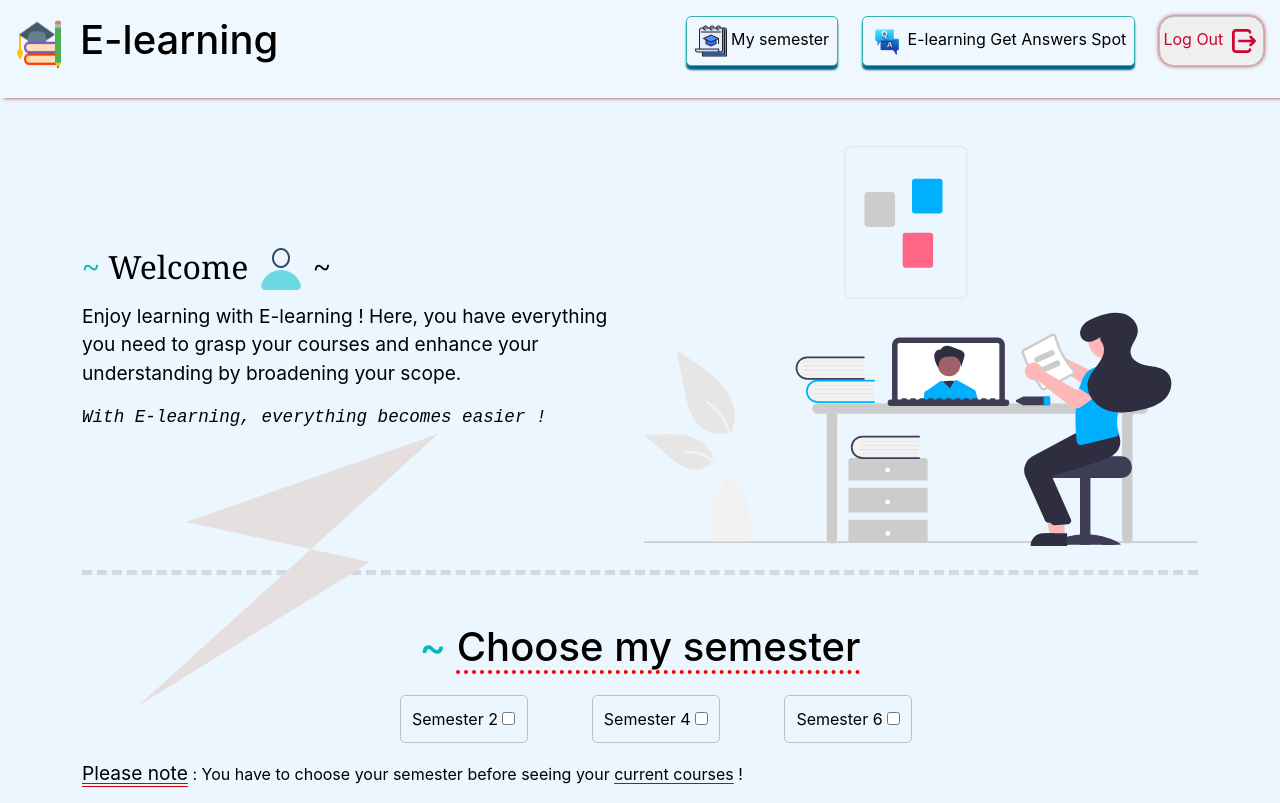
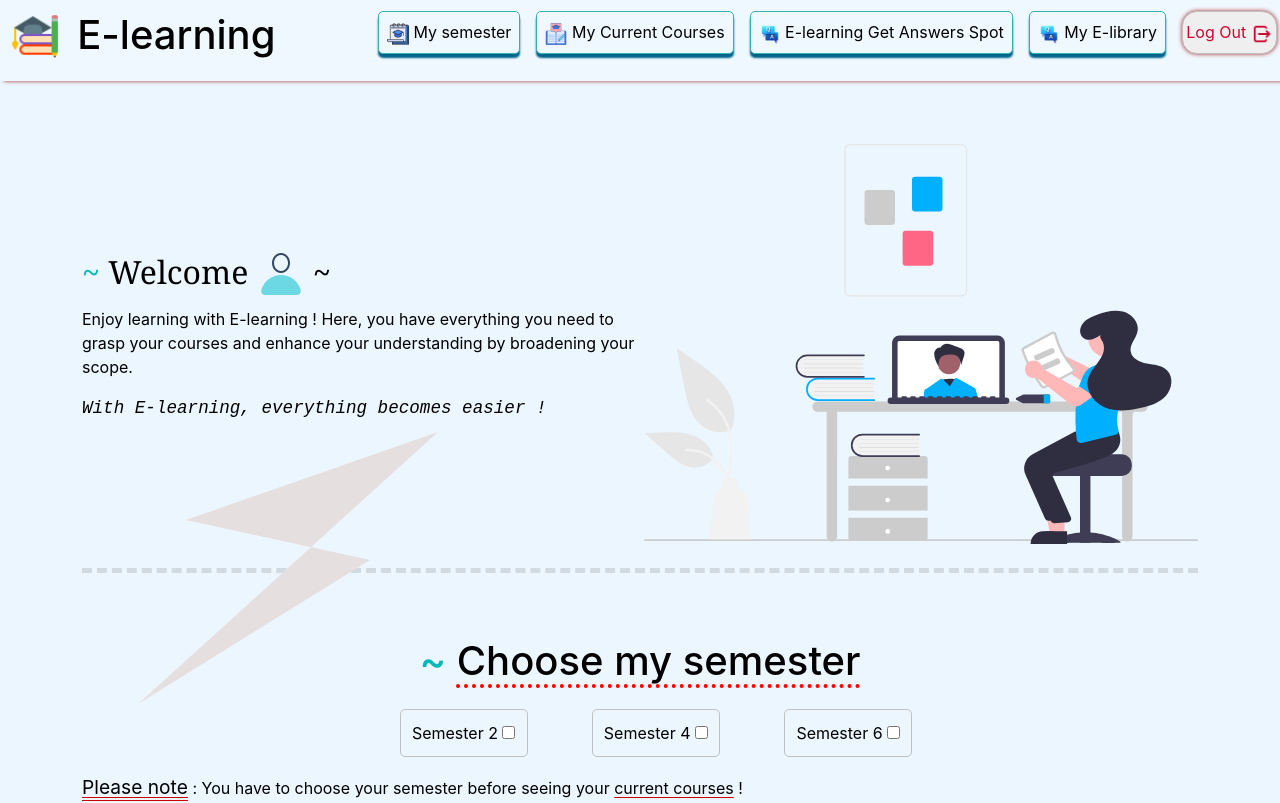
Before and after one commit to RID-Techs/E-learning-learning-space-front, a React (Vite) app: page /Home in a window 1280 px wide. Shown: the top 803 px of the page. Built offline with nearby package versions, Linux system fonts and the light colour scheme.

Commit message:
New Modification with E-library addition

```diff
--- a/src/Components/Home.jsx
+++ b/src/Components/Home.jsx
@@ -3,6 +3,7 @@ import logo from "/learns.png";
 import semester from "/semester_2.png";
 import Answers from "/answerss.png";
 import user from "/user.png";
+import courses from "/coursess.png";
 import warning from "/warning.png";
 import download from "/download.png";
 import docs from "/doc.png";
@@ -101,19 +102,66 @@ import Literature_and_media from "../Docs/Semester_6/Literature_and_media.pdf";
 import Literature_and_media_Exam_21_22 from "../Docs/Semester_6/Literature_and_media_Exam_21_22.pdf";
 import Literature_and_media_Exam_22_23 from "../Docs/Semester_6/Literature_and_media_Exam_22_23.pdf";
 
+import { toast, Zoom } from 'react-toastify';
 import { useEffect, useState } from "react";
 import { useNavigate } from "react-router-dom";
 
 export function Home() {
   const navigate = useNavigate()
-//   const LogOut = () => {
-//     toast.success("You have just logged out !", {
-//         theme: "light",
-//         position:"top-center",
-//         autoClose: 2000,
-//         transition: Zoom
-//     })
-// }
+  const LogOut = () => {
+    toast.warn("You have just quit your session !", {
+        theme: "light",
+        position:"top-center",
+        autoClose: 2000,
+        transition: Zoom
+    })
+}
+
+  useEffect(() => {
+
+    function One () {
+      const headerHeight = document.querySelector(".header-wraper").offsetHeight
+              const TargetElement = document.getElementById("welcome-message")
+
+              if(TargetElement && window.innerWidth <= 476){
+                  window.scrollTo({
+                      top: TargetElement.offsetTop - headerHeight,
+                      behavior: "smooth"
+                  })
+              }
+    }
+
+    One()
+
+    function Position () {
+      const headerHeight = document.querySelector(".header-wraper")
+      if (!headerHeight) {
+          console.error("Header element not found.");
+          return;
+      }
+      const GetHeight = headerHeight.offsetHeight
+
+      const AllLinks = document.querySelectorAll("a[href^='#']")
+
+      AllLinks.forEach((eachLink) => {
+          eachLink.addEventListener("click", (e) => {
+              e.preventDefault()
+              const TargetId = eachLink.getAttribute("href").substring(1)
+              const TargetElement = document.getElementById(TargetId)
+
+              if(TargetElement){
+                  window.scrollTo({
+                      top: TargetElement.offsetTop - GetHeight,
+                      behavior: "smooth"
+                  })
+              }
+
+          })
+      })
+  }
+
+  Position()
+  }, [])
 
   const hola = localStorage.getItem("User")
   const [checked_1, setChecked_1] = useState(false);
@@ -241,7 +289,8 @@ export function Home() {
     },
     { id: 20,
       name: "Méthodologie de Traduction",
-      url: Traduction
+      url: Traduction,
+      Traduction_rectification: true
     },
     { id: 21,
       name: "Méthodologie de Traduction_Exam_19_20",
@@ -249,8 +298,7 @@ export function Home() {
     },
     { id: 22,
       name: "Méthodologie de Traduction_Exam_20_21",
-      url: Traduction_Exam_20_21,
-      Traduction_rectification: true
+      url: Traduction_Exam_20_21
     },
     { id: 23,
       name: "Méthodologie de Traduction_Exam_22_23",
@@ -433,7 +481,7 @@ export function Home() {
   ];
 
   const LoggedOut = () => {
-      localStorage.removeItem("User")
+      LogOut()
       setTimeout(() => {
         navigate("/")
       }, 1000)
@@ -445,39 +493,51 @@ export function Home() {
       <div className="container-fluid header-wraper">
         <div className="header-holder">
           <header>
-            <img src={logo} alt="E-learning" />
+            <img height={50} src={logo} alt="E-learning" />
             <h1>E-learning</h1>
           </header>
-        </div>
 
         <div className="header-elements">
           <ul>
-              <a href="#Enjoy">
+              <a href="#my">
             <li>
                 {" "}
-                <img height={32} src={semester} alt="Semester" /> My semester{" "}
+                <img height={22} src={semester} alt="Semester" /> My semester{" "}
+            </li>
+              </a>
+              <a href="#my-courses">
+            <li>
+                {" "}
+                <img height={22} src={courses} alt="Semester" /> My Current Courses{" "}
             </li>
               </a>
               <a href="Get_Answers">
             <li>
                 {" "}
-                <img height={32} src={Answers} alt="Answers" /> E-learning Get
+                <img height={22} src={Answers} alt="Answers" /> E-learning Get
                 Answers Spot{" "}
             </li>
               </a>
-          <button id="Log-out" onClick={LoggedOut} type="button">Log Out <img height={32} src={LogingOut} alt="Log-out" /> </button>
+              <a href="https://elerning-e-library.netlify.app" target="_blank">
+            <li>
+                {" "}
+                <img height={22} src={Answers} alt="Answers" /> My E-library{" "}
+            </li>
+              </a>
+          <button id="Log-out" onClick={LoggedOut} type="button">Log Out <img height={22} src={LogingOut} alt="Log-out" /> </button>
           </ul>
+        </div>
         </div>
       </div>
 
-      <div className="container mt-5 welcome">
+      <div className="container welcome">
         <div className="welcome-text">
           <h2 id="welcome-message">
             {" "}
             <span id="my-semester-span">~</span> Welcome {hola}{" "}
             <img src={user} alt="user" /> ~{" "}
           </h2>
-          <p id="Enjoy">
+          <p>
             Enjoy learning with E-learning ! Here, you have everything you need
             to grasp your courses and enhance your understanding by broadening
             your scope.
@@ -492,7 +552,7 @@ export function Home() {
       <div className="container mt-4">
         <hr className="divider" />
       </div>
-      <div className="container mt-5">
+      <div id="my" className="container mt-5">
         <h1 id="my-semester">
           {" "}
           <span id="my-semester-span">~</span>{" "}
@@ -543,7 +603,7 @@ export function Home() {
         </p>
       </div>
 
-      <div className="container mt-4">
+      <div id="my-courses" className="container mt-4">
         <h1 id="my-current-courses">
           {" "}
           <span id="my-semester-span">~</span>{" "}
@@ -590,17 +650,17 @@ export function Home() {
 
                     {doc.Traduction_rectification &&
                     <details className="mt-3">
-                      <summary>Click to see a small Rectification 📌</summary>
+                      <summary>Click to see some small Rectifications 📌</summary>
 
                       <p className="Rectification mt-2">
                       📌🥇Rectification of some parts in this document, make sure to take into consideration what will be said next :
 
-🌿The proper and actual definitions of the terms {"}Thème and Version{"} in the context of Translation are these ones bellow, not the ones in the document.
+🌿The proper and actual definitions of the terms <strong>{`"`}Thème and Version{`"`}</strong> in the context of Translation are these ones bellow, not the ones in the document. <br />
 
-Thème: This refers to the translation of text into a foreign language.
-Version: This refers to the translation of text into one’s own language.
+<strong>Thème:</strong> refers to the translation of text into a foreign language. <br />
+<strong>Version:</strong> refers to the translation of text into one’s own language. <br />
 
-🌿 Since, For, Ago. In the document, there are some mistakes, here is the rectified explanation about them :
+🌿 Also, there are some mistakes <strong>Since, For, Ago</strong> in the document. Here is the rectified explanation about them :
 
 Translation of « since, » « for, » and « ago » ?
 In French, the words « since, » « for, » and « ago » can be translated in different ways depending on the context. Here are some examples :
@@ -619,9 +679,9 @@ Ago :
 For example :
 « I worked here two years ago » can be translated as « J’ai travaillé ici il y a deux ans » in French.
 
-It’s important to note that these translations may vary depending on the context and the specific meaning of the word in the sentence. A professional translator will always consider the context and use the appropriate translation based on the intended meaning.
+It’s important to note that these translations may vary depending on the context and the specific meaning of the word in the sentence. A professional translator will always consider the context and use the appropriate translation based on the intended meaning. <br />
 
-🌈 Thanks for your understanding !!!🌿
+Thanks for your understanding !!!🌿
                       </p>
                     </details>
                     }
@@ -709,14 +769,14 @@ It’s important to note that these translations may vary depending on the conte
 
       <footer className="container-fluid">
       <div className="footer-first-part">
-      <div className="header-holder">
+      <div className="footers-holder-">
           <header>
             <img height={32} src={logo} alt="E-learning" />
             <h3>E-learning</h3>
           </header>
         </div>
         <div className="rights">
-          <p>2024 | All Rights Reserved</p>
+          <p> &copy; 2024 | All Rights Reserved</p>
         </div>
         <div className="author">
           <p>Made with <span style={{color: "red"}}>&hearts;</span> by E-learning</p>
--- a/src/index.css
+++ b/src/index.css
@@ -28,16 +28,19 @@ body{
   padding: 1em;
 }
 .header-wraper{
-  position: sticky;
+  position: fixed;
   top: 0;
-  bottom: 9;
+  padding: 0.7em;
+  width: 100%;
+  background-color: aliceblue;
+  box-shadow: 4px 0px 4px brown;
+  z-index: 1000;
+}
+.header-holder{
   display: flex;
   flex-wrap: wrap;
-  padding: 1em;
+  gap: 0.5em;
   justify-content: space-between;
-  background-color: aliceblue;
-  box-shadow: 4px 0px 4px brown;
-  z-index: 2;
 }
 .header-wraper-home{
   position: sticky;
@@ -55,16 +58,21 @@ header{
   display: inline-flex;
   gap: 1em;
 }
-.header-elements{
-  align-self: end;
-}
+
 #member{
   font-family: Lora-Italic-VariableFont_wght;
+}
+#answers-header{
+  margin-top: 0.5em;
+}
+.header-elements {
+  margin: 0em -1em;
+  padding-right: 0.5em;
 }
 .header-elements ul {
   display: flex;
   flex-wrap: wrap;
-  gap: 1.5em;
+  gap: 1em;
 }
 .header-elements ul > li {
   list-style: none;
@@ -88,8 +96,14 @@ header{
 .header-elements a.active{
   box-shadow: 6px 6px #cf032f, 12px 12px #00d9e9;
 }
-.welcome, .welcome_2{
+.welcome{
   display: flex;
+  margin-top: 9em;
+}
+
+.welcome_2{
+  display: flex;
+  margin-top: 12em;
 }
 
 .welcome-text{
@@ -175,9 +189,7 @@ header{
 #welcome-message{
   font-family: Georgia, 'Times New Roman', Times, serif;
 }
-#Enjoy{
-  font-size: 1.2rem;
-}
+
 #welcome-foot{
   font-size: 1.1rem;
   font-family: monospace;
@@ -185,6 +197,9 @@ header{
 }
 hr.divider{
   border-top: 5px dashed #8c8b8b;
+}
+#my, #my-courses{
+  padding-top: 1em;
 }
 #my-semester, #my-current-courses{
   text-align: center;
@@ -370,6 +385,10 @@ footer{
 }
 
 @media screen and (max-width: 992px) {
+  .welcome {
+    margin-top: 17em;
+  }
+
   .welcome::before{
     display: none;
   }
@@ -381,18 +400,35 @@ footer{
   }
 }
 
+/* ============================ */
+/* ============================ */
+/* ============================ */
+/* ============================ */
+
 @media screen and (max-width: 476px) {
+
+  .header-elements {
+    padding-right: 0.9em;
+  }
 
   .header-elements ul > a {
     padding: 0.3em;
   }
+  #welcome-message{
+    padding-top: 1.2em;
+  }
+  #member{
+    padding: 1em;
+  }
 
   .welcome {
     flex-direction: column;
+    margin-top: 20em;
   }
 
   .welcome_2{
     flex-direction: column;
+    margin-top: 13em;
   }
   .welcome::before{
     display: none;
```
Also changed, not shown: src/Components/Get_Answers.jsx (+4 -15 lines), src/Components/Welcome.jsx (+12 -7 lines).
